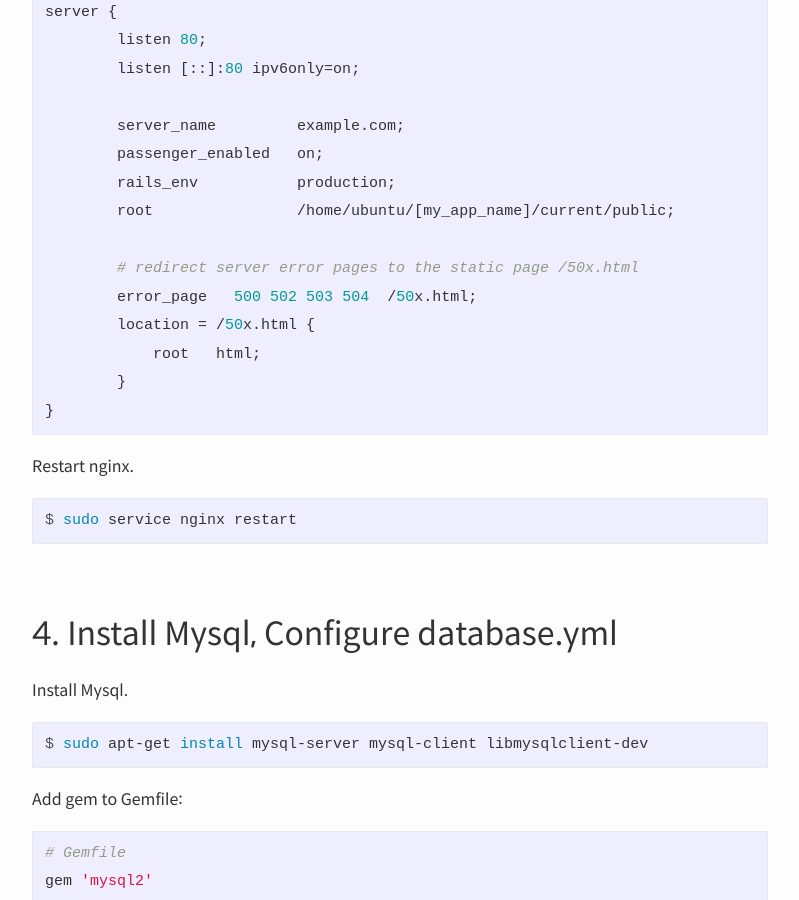
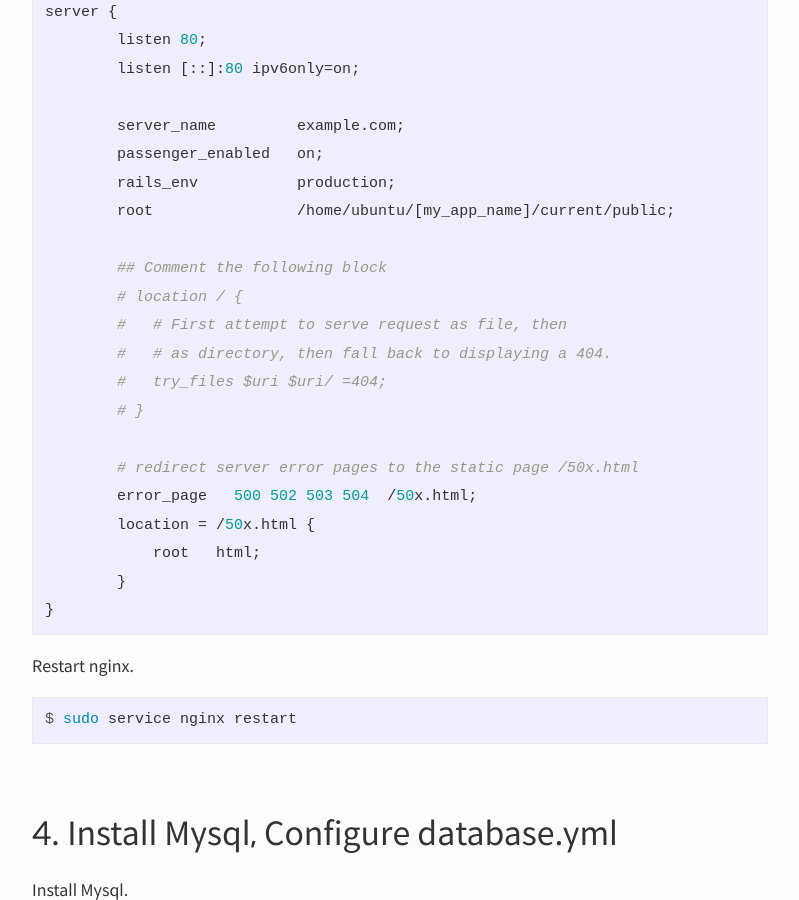
Before and after one commit to capollux/blog, a Jekyll site: the page built from _posts/2017-03-21-Server-Setting-For-Rails-Application-With-rbenv-Nginx-Passenger-Capistrano-On-AWS-EC2-Ubuntu-16.04.md, in a window 1280 px wide and 900 px high, scrolled down 7422 px. Shown: the whole window, without its empty margins (240-1039 px from the left). Built offline with Jekyll 4.4.1, drawn with Linux system fonts in a browser that asks for light colours; some web fonts are replaced.

Commit message:
Fix content

```diff
--- a/_posts/2017-03-21-Server-Setting-For-Rails-Application-With-rbenv-Nginx-Passenger-Capistrano-On-AWS-EC2-Ubuntu-16.04.md
+++ b/_posts/2017-03-21-Server-Setting-For-Rails-Application-With-rbenv-Nginx-Passenger-Capistrano-On-AWS-EC2-Ubuntu-16.04.md
@@ -275,6 +275,13 @@ server {
         rails_env           production;
         root                /home/ubuntu/[my_app_name]/current/public;
 
+        ## Comment the following block
+        # location / {
+        #   # First attempt to serve request as file, then
+        #   # as directory, then fall back to displaying a 404.
+        #   try_files $uri $uri/ =404;
+        # }
+
         # redirect server error pages to the static page /50x.html
         error_page   500 502 503 504  /50x.html;
         location = /50x.html {
```
